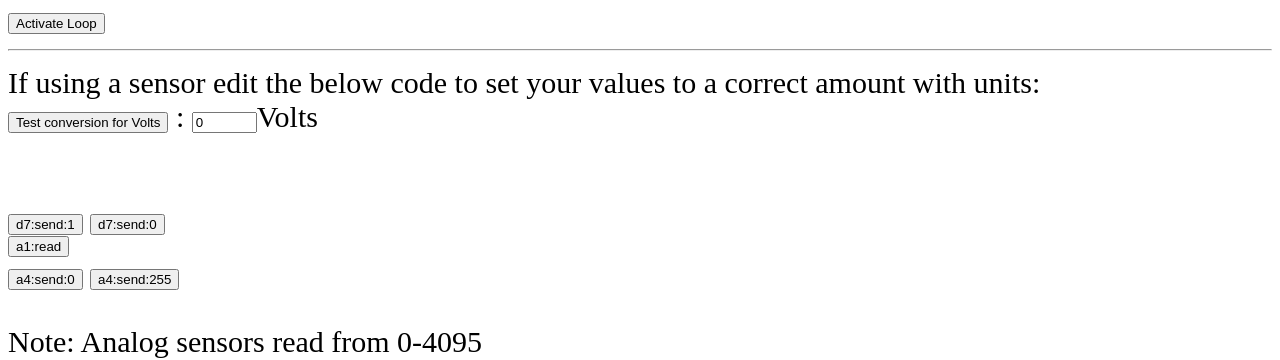
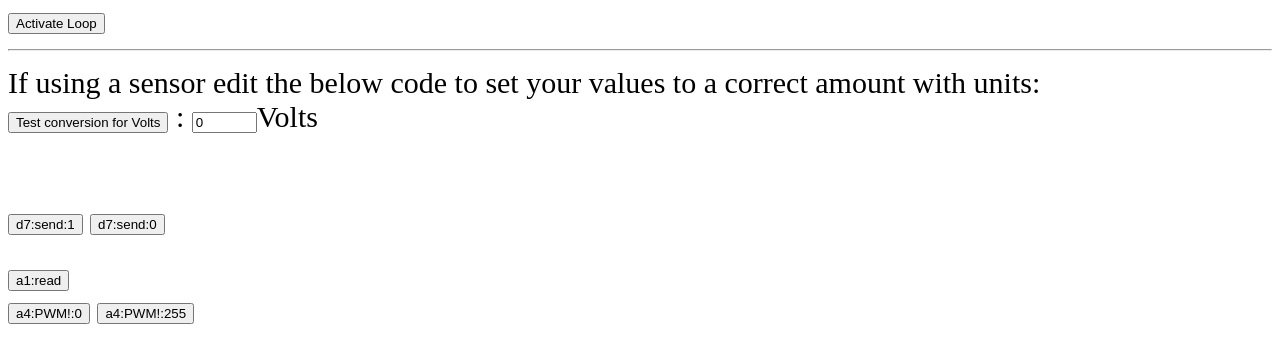
Before and after one commit to hpssjellis/particle-photon-raspberry-pi-iot, a plain HTML site: page photon-index.html in a window 1280 px wide. Shown: the part 441-801 px from the top of the page. Drawn offline with Linux system fonts and the light colour scheme.

Commit message:
Update photon-index.html

```diff
--- a/photon-index.html
+++ b/photon-index.html
@@ -211,7 +211,7 @@ If using a sensor edit the below code to set your values to a correct amount wit
 
 <input type="button" value="d7:send:0" onClick="{
     sendToParticle('d7:send:0')
-}"><br>
+}"><br><br>
 
 
 
@@ -222,12 +222,12 @@ If using a sensor edit the below code to set your values to a correct amount wit
 
 
 
-<input type="button" value="a4:send:0" onClick="{
+<input type="button" value="a4:PWM!:0" onClick="{
     sendToParticle('a4:PWM!:0')
 }">
 
 
-<input type="button" value="a4:send:255" onClick="{
+<input type="button" value="a4:PWM!:255" onClick="{
     sendToParticle('a4:PWM!:255')
 }"><br>
 
```
